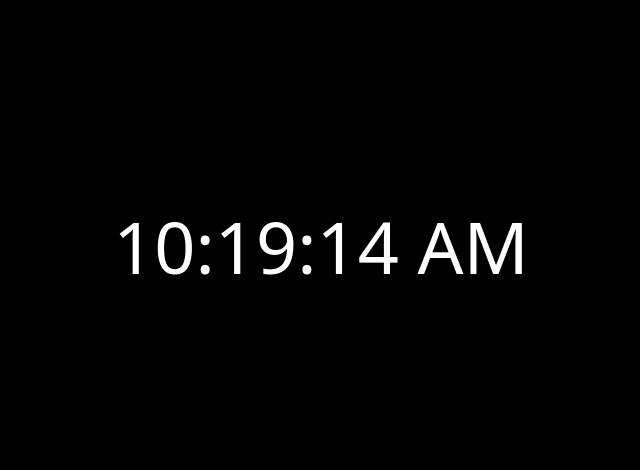
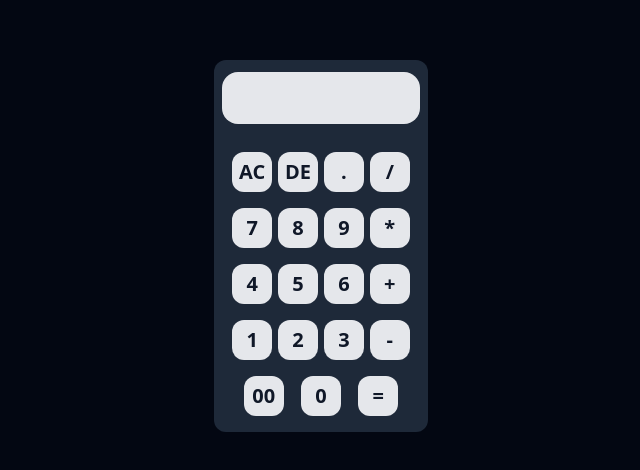
Before and after one commit to SOHIL-MOHAMMAD/ReactProject, a React (Vite) app: page / in a window 1280 px wide. Shown: the part 154-624 px from the top of the page, without its empty margins (319-959 px from the left). Built offline with nearby package versions, Linux system fonts and the light colour scheme.

Commit message:
claculator creacted

```diff
--- a/src/App.tsx
+++ b/src/App.tsx
@@ -1,12 +1,14 @@
 //import Counter from "./Components/Counter"
 //import Todo from "./Components/Todo"
-import DigitalClock from "./Components/DigitalClock"
+//import DigitalClock from "./Components/DigitalClock"
+import Calculator from "./Components/Calculator"
 const App = () => {
   return (
     <div>
       {/*<Counter/>*/}
       {/*<Todo/>*/}
-      <DigitalClock/>
+     {/* <DigitalClock/>*/}
+     <Calculator/>
     </div>
   )
 }
--- /dev/null
+++ b/src/Components/Calculator.tsx
@@ -0,0 +1,68 @@
+import { useState } from "react"
+
+
+const Calculator = () => {
+  const [value , setValue] = useState('')
+
+  function handleInput (e:React.MouseEvent<HTMLInputElement>){
+    const clickedValue= e.currentTarget.value;
+     if(clickedValue === 'AC'){
+      setValue('');
+     }else if (clickedValue === 'DE'){
+        setValue(value.slice(0,-1))
+     } else if(clickedValue === '='){
+      try{
+        setValue(eval(value).toString())
+      }catch (err){
+        setValue('error')
+      }
+     }else{
+      setValue(value + clickedValue)
+     }
+  }
+  return (
+    <div className='flex justify-center items-center min-h-screen bg-gray-950 text-gray-200'>
+      <div className='bg-gray-800 rounded-xl w-2/12 '>
+        <form action="">
+          <div className="px-1 py-2 m-1">
+            <input type="text" className='w-full bg-gray-200 text-gray-900 text-xl font-bold outline-none rounded-2xl px-2 py-3 ' value={value}  />
+          </div>
+          <div className='py-2 px-2'>
+            <div className='flex justify-evenly px-1 py-2 '>
+            <input type="button" value="AC" className='bg-gray-200 text-gray-900 w-10 h-10 text-xl font-bold rounded-xl hover:bg-gray-400 transition cursor-pointer 'onClick={handleInput}/>
+            <input type="button" value="DE" className='bg-gray-200 text-gray-900 w-10 h-10 text-xl font-bold rounded-xl hover:bg-gray-400 transition cursor-pointer' onClick={handleInput}/>
+            <input type="button" value="." className='bg-gray-200 text-gray-900 w-10 h-10 text-xl font-bold rounded-xl hover:bg-gray-400 transition cursor-pointer ' onClick={handleInput} />
+            <input type="button" value="/" className='bg-gray-200 text-gray-900 w-10 h-10 text-xl font-bold rounded-xl hover:bg-gray-400 transition cursor-pointer' onClick={handleInput}/>
+          </div>
+          <div className='flex justify-evenly px-1 py-2 '>
+            <input type="button" value="7" className='bg-gray-200 text-gray-900 w-10 h-10 text-xl font-bold rounded-xl hover:bg-gray-400 transition cursor-pointer ' onClick={handleInput} />
+            <input type="button" value="8" className='bg-gray-200 text-gray-900 w-10 h-10 text-xl font-bold rounded-xl hover:bg-gray-400 transition cursor-pointer' onClick={handleInput}/>
+            <input type="button" value="9" className='bg-gray-200 text-gray-900 w-10 h-10 text-xl font-bold rounded-xl hover:bg-gray-400 transition cursor-pointer' onClick={handleInput} />
+            <input type="button" value="*" className='bg-gray-200 text-gray-900 w-10 h-10 text-xl font-bold rounded-xl hover:bg-gray-400 transition cursor-pointer' onClick={handleInput} />
+          </div>
+          <div className='flex justify-evenly px-1 py-2 '>
+            <input type="button" value="4" className='bg-gray-200 text-gray-900 w-10 h-10 text-xl font-bold rounded-xl hover:bg-gray-400 transition cursor-pointer' onClick={handleInput}/>
+            <input type="button" value="5" className='bg-gray-200 text-gray-900 w-10 h-10 text-xl font-bold rounded-xl hover:bg-gray-400 transition cursor-pointer' onClick={handleInput}/>
+            <input type="button" value="6" className='bg-gray-200 text-gray-900 w-10 h-10 text-xl font-bold rounded-xl hover:bg-gray-400 transition cursor-pointer' onClick={handleInput}/>
+            <input type="button" value="+" className='bg-gray-200 text-gray-900 w-10 h-10 text-xl font-bold rounded-xl hover:bg-gray-400 transition cursor-pointer' onClick={handleInput}/>
+          </div>
+          <div className='flex justify-evenly px-1 py-2 '>
+            <input type="button" value="1" className='bg-gray-200 text-gray-900 w-10 h-10 text-xl font-bold rounded-xl hover:bg-gray-400 transition cursor-pointer' onClick={handleInput}/>
+            <input type="button" value="2" className='bg-gray-200 text-gray-900 w-10 h-10 text-xl font-bold rounded-xl hover:bg-gray-400 transition cursor-pointer' onClick={handleInput}/>
+            <input type="button" value="3" className='bg-gray-200 text-gray-900 w-10 h-10 text-xl font-bold rounded-xl hover:bg-gray-400 transition cursor-pointer' onClick={handleInput}/>
+            <input type="button" value="-" className='bg-gray-200 text-gray-900 w-10 h-10 text-xl font-bold rounded-xl hover:bg-gray-400 transition cursor-pointer' onClick={handleInput}/>
+          </div>
+          <div className='flex justify-evenly px-1 py-2 '>
+            <input type="button" value="00" className='bg-gray-200 text-gray-900 w-10 h-10 text-xl font-bold rounded-xl hover:bg-gray-400 transition cursor-pointer' onClick={handleInput}/>
+            <input type="button" value="0" className='bg-gray-200 text-gray-900 w-10 h-10 text-xl font-bold rounded-xl hover:bg-gray-400 transition cursor-pointer' onClick={handleInput}/>
+            <input type="button" value="=" className='bg-gray-200 text-gray-900 w-10 h-10 text-xl font-bold rounded-xl hover:bg-gray-400 transition cursor-pointer' onClick={handleInput}/>
+
+          </div>
+          </div>
+        </form>
+      </div>
+    </div>
+  )
+}
+
+export default Calculator
```
Also changed, not shown: src/index.css (line endings or trailing spaces).
